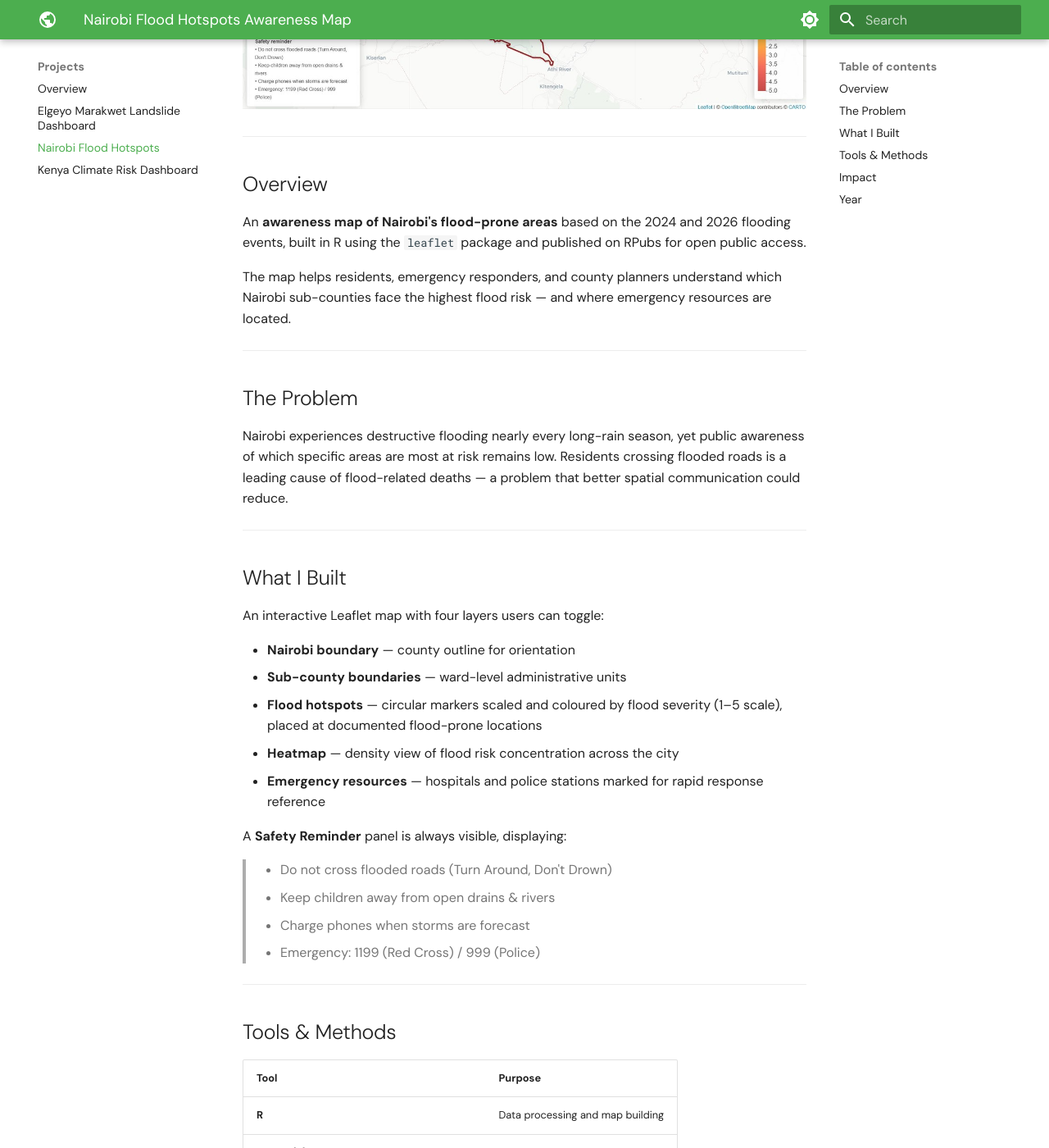
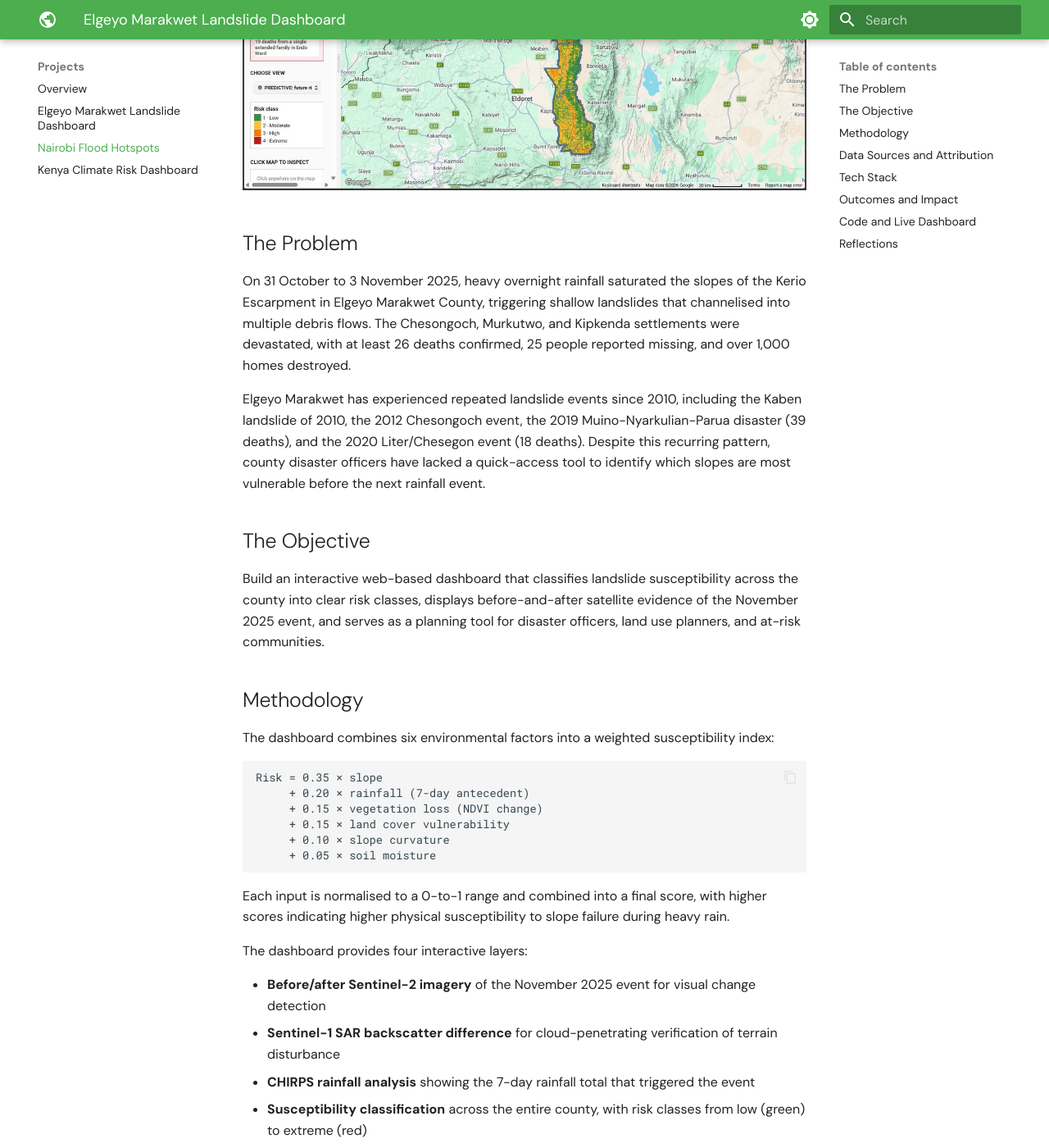
Before and after one commit to Wanjiru-1/Wanjiru-1.github.io, an MkDocs documentation site: the page built from docs/projects/nairobi-flood-hotspots.md, in a window 1280 px wide and 1400 px high, scrolled down 452 px. Shown: the whole window at 82% size. Built offline with MkDocs 1.6.1 and Material for MkDocs 9.7.7, drawn with Linux system fonts in a browser that asks for light colours; some of the changed text lies outside the part shown.

Commit message:
Revise document for Elgeyo Marakwet Landslide Dashboard
Updated the document to reflect a new focus on the Elgeyo Marakwet Landslide Dashboard, including changes to the title, description, and content structure.

````diff
--- a/docs/projects/nairobi-flood-hotspots.md
+++ b/docs/projects/nairobi-flood-hotspots.md
@@ -1,71 +1,90 @@
 ---
-title: Nairobi Flood Hotspots Awareness Map
-description: Interactive flood risk map for Nairobi sub-counties based on 2024 and 2026 flooding events
+title: Elgeyo Marakwet Landslide Dashboard
+description: Interactive Google Earth Engine dashboard for landslide risk classification across Elgeyo Marakwet County, Kenya
 ---
 
-# Nairobi Flood Hotspots Awareness Map
+# Elgeyo Marakwet Landslide Dashboard
 
-`R` `Leaflet` `Disaster Risk` `Public Safety`
+*November 2025 | Google Earth Engine | Sentinel-1, Sentinel-2, CHIRPS, SRTM*
 
-![Nairobi Flood Hotspots Map](../assets/images/nairobi_flood.jpeg)
+**Tags:** `Google Earth Engine` `JavaScript` `Remote Sensing` `Sentinel-2` `Sentinel-1 SAR` `CHIRPS` `SRTM` `Disaster Risk Mapping` `Cartography` `Web GIS`
+
+![Elgeyo Marakwet Landslide Dashboard](../assets/images/elgeyo_landslide.jpeg)
+
+## The Problem
+
+On 31 October to 3 November 2025, heavy overnight rainfall saturated the slopes of the Kerio Escarpment in Elgeyo Marakwet County, triggering shallow landslides that channelised into multiple debris flows. The Chesongoch, Murkutwo, and Kipkenda settlements were devastated, with at least 26 deaths confirmed, 25 people reported missing, and over 1,000 homes destroyed.
+
+Elgeyo Marakwet has experienced repeated landslide events since 2010, including the Kaben landslide of 2010, the 2012 Chesongoch event, the 2019 Muino-Nyarkulian-Parua disaster (39 deaths), and the 2020 Liter/Chesegon event (18 deaths). Despite this recurring pattern, county disaster officers have lacked a quick-access tool to identify which slopes are most vulnerable before the next rainfall event.
+
+## The Objective
+
+Build an interactive web-based dashboard that classifies landslide susceptibility across the county into clear risk classes, displays before-and-after satellite evidence of the November 2025 event, and serves as a planning tool for disaster officers, land use planners, and at-risk communities.
+
+## Methodology
+
+The dashboard combines six environmental factors into a weighted susceptibility index:
+
+```
+Risk = 0.35 × slope
+     + 0.20 × rainfall (7-day antecedent)
+     + 0.15 × vegetation loss (NDVI change)
+     + 0.15 × land cover vulnerability
+     + 0.10 × slope curvature
+     + 0.05 × soil moisture
+```
+
+Each input is normalised to a 0-to-1 range and combined into a final score, with higher scores indicating higher physical susceptibility to slope failure during heavy rain.
+
+The dashboard provides four interactive layers:
+
+* **Before/after Sentinel-2 imagery** of the November 2025 event for visual change detection
+* **Sentinel-1 SAR backscatter difference** for cloud-penetrating verification of terrain disturbance
+* **CHIRPS rainfall analysis** showing the 7-day rainfall total that triggered the event
+* **Susceptibility classification** across the entire county, with risk classes from low (green) to extreme (red)
+
+## Data Sources and Attribution
+
+| Dataset | Provider | Purpose |
+|---|---|---|
+| Sentinel-2 SR Harmonized | ESA / Copernicus | Optical imagery, NDVI, change detection |
+| Sentinel-1 GRD IW | ESA / Copernicus | SAR backscatter for cloud-penetrating analysis |
+| CHIRPS Daily | UCSB Climate Hazards Center | Rainfall (5 km, 1981 to present) |
+| SRTM 30 m | NASA / USGS | Elevation, slope, curvature derivation |
+| ESA WorldCover 10 m | ESA / Copernicus | Land cover classification |
+| SMAP L4 | NASA | Soil moisture at 9 km |
+| FAO GAUL 2015 | FAO | Administrative boundaries (Kenya counties) |
+| Event impact statistics | Kenya Red Cross, OCHA, CNN, Daily Nation | Casualty and displacement figures |
+
+All datasets are openly accessible through Google Earth Engine's public catalog.
+
+## Tech Stack
+
+* **Google Earth Engine** (JavaScript Code Editor) for data processing and visualisation
+* **GEE Apps** for public deployment
+* **Sentinel-2** and **Sentinel-1** for satellite imagery
+* **GEE UI library** for interactive panel and legend design
+
+## Outcomes and Impact
+
+The dashboard provides:
+
+* A county-scale susceptibility map showing the slopes most likely to fail in future rainfall events
+* Visual evidence of the November 2025 disturbance via NDVI change detection
+* Cross-validation between optical (Sentinel-2) and radar (Sentinel-1) imagery
+* Rainfall trigger analysis showing the link between antecedent rainfall and slope failure
+
+This tool is designed to support disaster management officers in Elgeyo Marakwet County, NGOs working on climate resilience, and communities living on slope-prone terrain.
+
+## Code and Live Dashboard
+
+* **Live dashboard:** [View on GEE Apps](#)
+* **GitHub repository:** [View source code](#)
+
+## Reflections
+
+This project taught me how to combine multiple Earth observation datasets into a single decision-support tool. Future work would extend the susceptibility model with machine learning calibration against historical landslide inventories, and add population exposure layers using WorldPop for risk-prioritised intervention planning.
 
 ---
 
-## Overview
-
-An **awareness map of Nairobi's flood-prone areas** based on the 2024 and 2026 flooding events, built in R using the `leaflet` package and published on RPubs for open public access.
-
-The map helps residents, emergency responders, and county planners understand which Nairobi sub-counties face the highest flood risk — and where emergency resources are located.
-
----
-
-## The Problem
-
-Nairobi experiences destructive flooding nearly every long-rain season, yet public awareness of which specific areas are most at risk remains low. Residents crossing flooded roads is a leading cause of flood-related deaths — a problem that better spatial communication could reduce.
-
----
-
-## What I Built
-
-An interactive Leaflet map with four layers users can toggle:
-
-- **Nairobi boundary** — county outline for orientation
-- **Sub-county boundaries** — ward-level administrative units
-- **Flood hotspots** — circular markers scaled and coloured by flood severity (1–5 scale), placed at documented flood-prone locations
-- **Heatmap** — density view of flood risk concentration across the city
-- **Emergency resources** — hospitals and police stations marked for rapid response reference
-
-A **Safety Reminder** panel is always visible, displaying:
-
-> - Do not cross flooded roads (Turn Around, Don't Drown)
-> - Keep children away from open drains & rivers
-> - Charge phones when storms are forecast
-> - Emergency: 1199 (Red Cross) / 999 (Police)
-
----
-
-## Tools & Methods
-
-| Tool | Purpose |
-|------|---------|
-| **R** | Data processing and map building |
-| **leaflet (R)** | Interactive mapping |
-| **RPubs** | Open publication |
-| **2024 & 2026 flood event data** | Hotspot locations and severity |
-| **Kenya county/sub-county GIS boundaries** | Basemap layers |
-
----
-
-## Impact
-
-The map was designed to be used:
-
-- By **residents** during storm warnings to understand local risk
-- By **emergency managers** to pre-position resources
-- By **county planners** to prioritise drainage infrastructure
-
----
-
-## Year
-
-2024 – 2026
+[See more projects](../projects/) | [Back to home](../)
````
